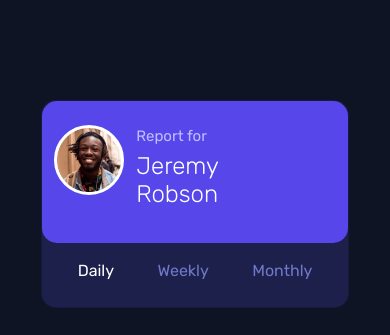
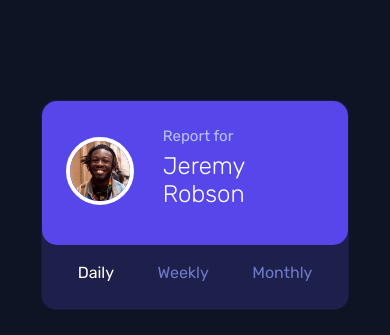
Before and after one commit to dherrera-code/HerreraDPTimeTracker, a plain HTML site: page index.html in a window 390 px wide. Shown: the top 335 px of the page. Drawn offline with nearby package versions, Linux system fonts and the light colour scheme.

Commit message:
Reworked the image of Jeremy Robson to have border, Refractor my javascript code with comments describing my code. Refractor style.css code with comments

```diff
--- a/Styles/style.css
+++ b/Styles/style.css
@@ -4,28 +4,32 @@ body{
 
     color: #BBC0FF;
 }
+/* Change width spacing of entire grid */
 .container-spacing{
 max-width: 85% !important;
 margin-top: 100px;
 margin-bottom: 100px;
 }
+/* Creates a white border for Jeremy Robson's image */
 .img-border{
-    width: 84px;
-    height: 84px;
+    width: 82px;
+    height: 82px;
     border-radius: 50%;
     border: 4px solid #ffffff;
 }
+/* resizes Jeremy's image */
 .img-border img{
-    width: 78px !important;
-    height: 78px !important;
+    width: 78px;
+    height: 78px;
 }
 /* Main Card Start*/
 .main-grid{
     display: grid;
     grid-template-columns: repeat(4, 1fr);
-    grid-template-rows: repeat(2, 1fr);
+    grid-template-rows: repeat(2, 50%);
     gap: 25px;
 }
+/* Makes first card take the first column */
 .main-card{
     grid-row-start: 1;
     grid-row-end: 3;
@@ -37,7 +41,7 @@ margin-bottom: 100px;
 {
     .main-grid{
         grid-template-columns: 1fr;
-        grid-template-rows: 50% repeat(7, 40%);
+        grid-template-rows: 40% repeat(7, 30%) 5rem;
         gap: 30px;
     }
     .main-card
@@ -48,51 +52,52 @@ margin-bottom: 100px;
         font-size: 24px;
     }
     .img-border{
-        width: 70px;
-        height: 70px;
+        width: 68px;
+        height: 68px;
     }
     .img-border img{
-        width: 64px !important;
-        height: 64px !important;
+        width: 64px;
+        height: 64px;
     }
+
 }
+/* Function to add hover towards cards */
 .card-hover:hover{
     background-color:#33397A;
 
 }
+/* This is the default color for daily, weekly, and monthly */
 .nav-link{
     color: #7078C9;
 }
+/* Active class created to keep active button highlighted: used JS to manipulate what btn is active */
 .active{
     color:white;
 }
+/* Adds hover effect for daily, weekly and monthly buttons */
 .nav-link:hover{
     color: white;
 }
-.icon-color{
-    fill: transparent;
-    stroke: transparent;
-    stroke-width: 2;
-}
-        /* Function Work In Progress! */
+/* Function adds a hover effect when hovering over the ellipsis! */
 .icon-color:hover{
     filter: brightness(150%);
 
 }
+/* Function to turn off hover for card and turn on hover for ellipsis */
 .card-hover:has(.icon-color:hover):hover{
     background-color: #1C204B;
     box-shadow: none;
 }
-/* For Main Card */
-.bg-custom{
-    background-color: #5747EA;
-    border-radius: 15px;
-}
+/* This class is to give background for all card body content */
 .bg-card-text {
     background-color: #1C204B;
     border-radius: 15px;
 }
 /* classes for all custom card colors START */
+.bg-custom{
+    background-color: #5747EA;
+    border-radius: 15px;
+}
 .bg-work{
     background-color: #FF8B64;
     border-radius: 15px;
@@ -118,6 +123,8 @@ margin-bottom: 100px;
     border-radius: 15px;
 }
 /* Custom card colors END */
+/*  */
+/* Custom padding for current time! */
 .card-padding{
     padding-bottom: 8px;
     padding-left: 8px;
@@ -134,7 +141,6 @@ margin-bottom: 100px;
 {
     .current-hour-text{
         font-size: 32px;
-        /* padding-left: 22px; */
     }
      .card-padding{
         padding-left: 24px;
--- a/index.html
+++ b/index.html
@@ -15,7 +15,7 @@
     }
 
     .attribution a {
-      color: hsl(228, 45%, 44%);
+      color: #3e52a3;
     }
   </style>
   <link href="https://fonts.googleapis.com/css2?family=Rubik:wght@300;400;500;700&display=swap" rel="stylesheet">
@@ -28,11 +28,10 @@
     <article class="main-card ">
       <div class="card h-100 bg-card-text">
         <div class="bg-custom card-body ps-4 py-4">
-          <div class="row">
+          <div class="row d-flex align-items-center">
 
-            <div class="img-border col-4 col-lg-12 position-relative">
-              <img src="./images/image-jeremy.png" class="mb-lg-3 position-absolute" style="right: -1px; top: -1px;" alt="Image of Jeremy Robson">
-
+            <div class="col-4 col-lg-12">
+              <img class="img-border mb-lg-3" src="./images/image-jeremy.png" alt="A picture of Jeremy Robson!">
             </div>
 
             <div class="col-8 col-lg-12">
@@ -56,7 +55,6 @@
           </ul>
         </div>
       </div>
-
     </article>
 
     <article id="work-card" class="position-relative overflow-hidden">
@@ -78,7 +76,6 @@
             </div>
           </div>
           <div class="row d-flex align-items-center justify-content-start pb-4 pb-lg-4 ps-sm-4">
-            <!-- font size for time is changed to 32px.  -->
             <div class="col-6 col-sm-12 card-padding pb-lg-2">
               <h1 id="work-current-hours" style="font-weight: 1;" class=" current-hour-text text-white mb-0">32hrs</h1>
             </div>
@@ -109,7 +106,6 @@
             </div>
           </div>
           <div class="row d-flex align-items-center justify-content-start pb-4 pb-lg-4 ps-sm-4">
-            <!-- font size for time is changed to 32px.  -->
             <div class="col-6 col-sm-12 card-padding pb-lg-2">
               <h1 id="play-current-hours" style="font-weight: 1;" class=" current-hour-text text-white mb-0">32hrs</h1>
             </div>
@@ -140,7 +136,6 @@
             </div>
           </div>
           <div class="row d-flex align-items-center justify-content-start pb-4 pb-lg-4 ps-sm-4">
-            <!-- font size for time is changed to 32px.  -->
             <div class="col-6 col-sm-12 card-padding pb-lg-2">
               <h1 id="study-current-hours" style="font-weight: 1;" class=" current-hour-text text-white mb-0">32hrs</h1>
             </div>
@@ -171,7 +166,6 @@
             </div>
           </div>
           <div class="row d-flex align-items-center justify-content-start pb-4 pb-lg-4 ps-sm-4">
-            <!-- font size for time is changed to 32px.  -->
             <div class="col-6 col-sm-12 card-padding pb-lg-2">
               <h1 id="exercise-current-hours" style="font-weight: 1;" class=" current-hour-text text-white mb-0">32hrs</h1>
             </div>
@@ -202,7 +196,6 @@
             </div>
           </div>
           <div class="row d-flex align-items-center justify-content-start pb-4 pb-lg-4 ps-sm-4">
-            <!-- font size for time is changed to 32px.  -->
             <div class="col-6 col-sm-12 card-padding pb-lg-2">
               <h1 id="social-current-hours" style="font-weight: 1;" class=" current-hour-text text-white mb-0">32hrs</h1>
             </div>
@@ -233,7 +226,6 @@
             </div>
           </div>
           <div class="row d-flex align-items-center justify-content-start pb-4 pb-lg-4 ps-sm-4">
-            <!-- font size for time is changed to 32px.  -->
             <div class="col-6 col-sm-12 card-padding pb-lg-2">
               <h1 id="self-care-current-hours" style="font-weight: 1;" class=" current-hour-text text-white mb-0">32hrs</h1>
             </div>
```
Also changed, not shown: Scripts/app.js (+52 -87 lines).
